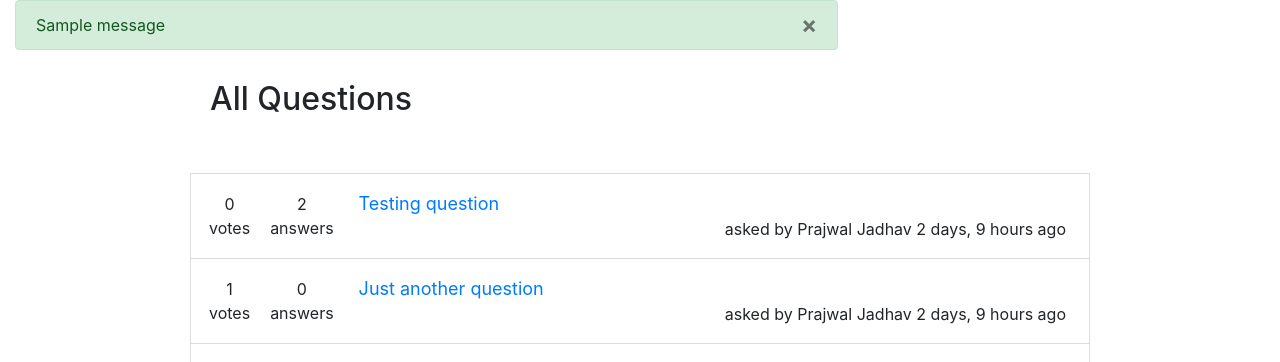
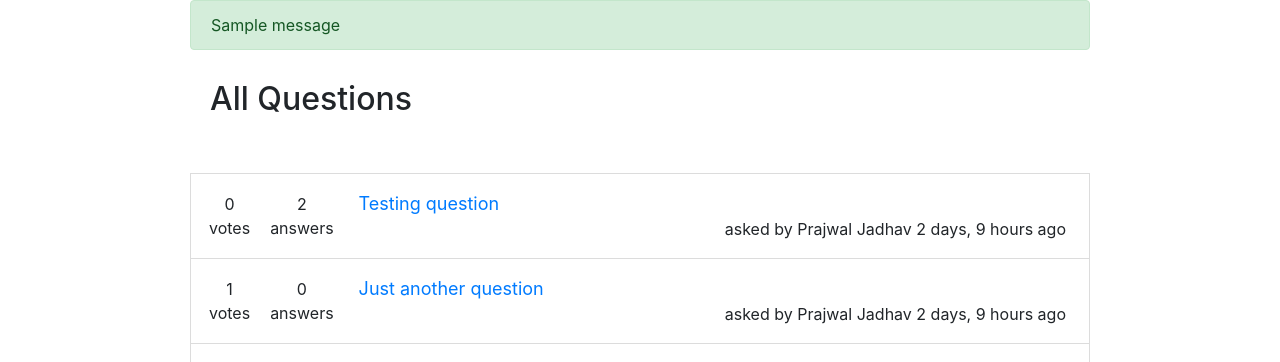
Before and after one commit to Prajwal-Jadhav/Answerly, a Django app: page /questions/ in a window 1280 px wide. Shown: the part 56-418 px from the top of the page. Run offline with Django 3.2, Linux system fonts and the light colour scheme; data comes from the database, SQL or seed files in the repository; tables that the repository leaves empty hold one stand-in row (values such as "Sample post"); one stand-in notice (Sample message) is shown; some libraries are stand-ins or nearby versions.

Commit message:
added custom css for displaying messages instead relying on bootstrap

```diff
--- /dev/null
+++ b/main/static/main/css/base.css
@@ -0,0 +1,32 @@
+.message {
+  max-width: 900px;
+  margin: 0px auto;
+  padding: .75rem 1.25rem;
+  margin-bottom: 1rem;
+  border: 1px solid transparent;
+  border-radius: .25rem;
+}
+
+.message.message-success {
+  color: #155724;
+  background-color: #d4edda;
+  border-color: #c3e6cb;
+}
+
+.message.message-error {
+  color: #721c24;
+  background-color: #f8d7da;
+  border-color: #f5c6cb;
+}
+
+.message.message-warning {
+  color: #856404;
+  background-color: #fff3cd;
+  border-color: #ffeeba;
+}
+
+.message.message-info {
+  color: #0c5460;
+  background-color: #d1ecf1;
+  border-color: #bee5eb;
+}
--- a/main/templates/main/base.html
+++ b/main/templates/main/base.html
@@ -27,18 +27,13 @@
   </header>
 
   <div class="base_container">
-    <div class="col-md-8">
-      {% if messages %}
+    {% if messages %}
       {% for message in messages %}
-      <div class="alert alert-{{ message.tags }}">
-        {{ message }}
-        <button type="button" class="close" data-dismiss="alert" aria-label="Close">
-          <span aria-hidden="true">&times;</span>
-        </button>
-      </div>
+        <div class="message message-{{ message.tags }}">
+          {{ message }}
+        </div>
       {% endfor %}
-      {% endif %}
-    </div>
+    {% endif %}
 
     {% block content%}
     {% endblock content%}
```
